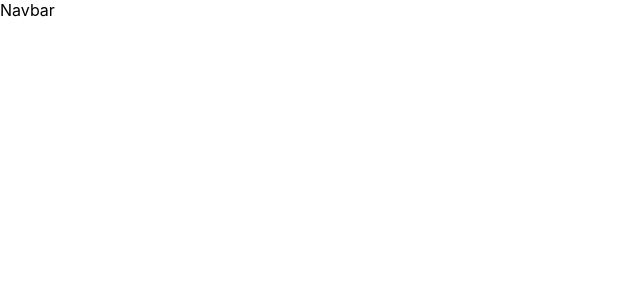
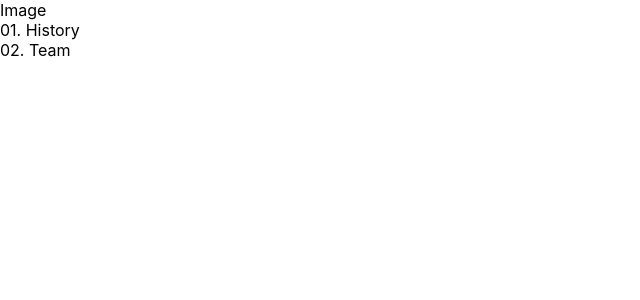
Before and after one commit to RhisavRay/Project-for-CT, a React (Create React App) app: page / in a window 1280 px wide. Shown: the top 300 px of the page, without its empty margins (0-640 px from the left). Built offline with nearby package versions, Linux system fonts and the light colour scheme.

Commit message:
Basic skeleton of navbar is built

```diff
--- a/src/components/Navbar.jsx
+++ b/src/components/Navbar.jsx
@@ -1,8 +1,21 @@
 import React from 'react'
+import "../styles/navbar.css"
 
 const Navbar = () => {
   return (
-    <div>Navbar</div>
+    <div className="navbar">
+
+        <div className="navitem">Image</div>
+
+        <div className="navitem links">
+
+            <div className="link">01. History</div>
+
+            <div className="link">02. Team</div>
+
+        </div>
+
+    </div>
   )
 }
 
```
Also changed, not shown: src/styles/navbar.css (added).
